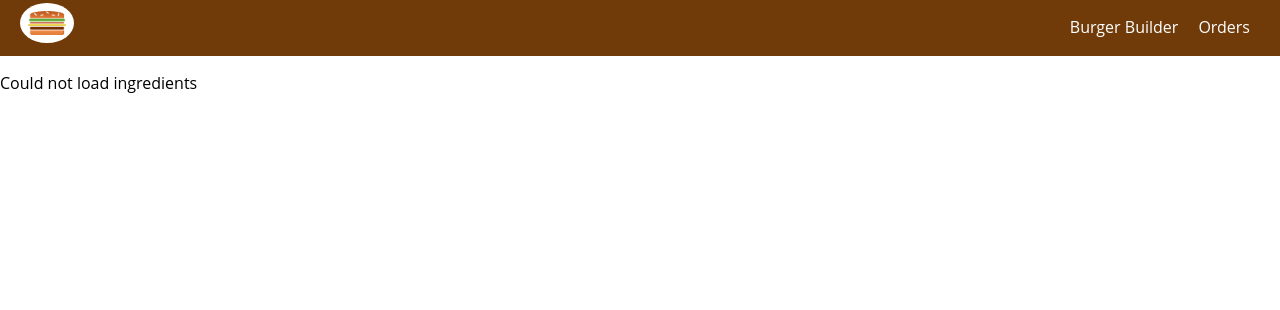
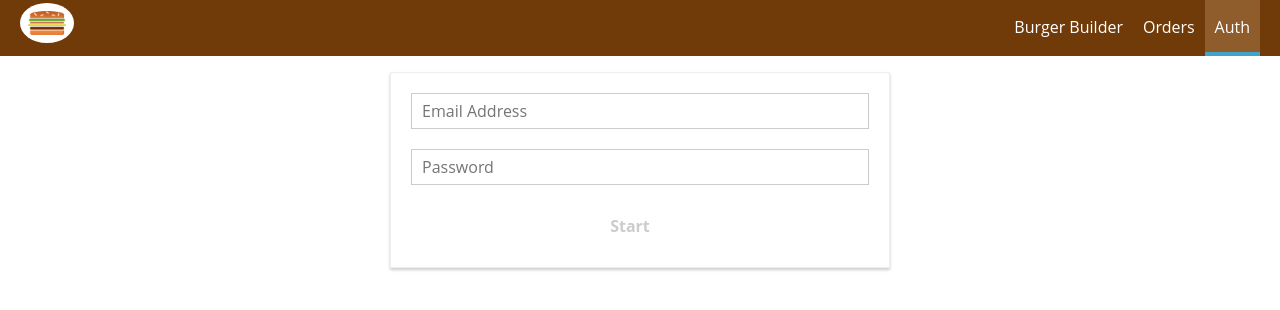
Before and after one commit to nosnibor89/burguer-builder, a React app: page /auth in a window 1280 px wide. Shown: the top 310 px of the page. Built offline with nearby package versions, Linux system fonts and the light colour scheme; no server answers; the HTML template or start-up script is replaced by a standard one.

Commit message:
Staring with auth components and reducers

```diff
--- a/src/App.js
+++ b/src/App.js
@@ -5,6 +5,7 @@ import Auxiliar from "./hoc/Auxiliar";
 import {Route, Switch} from "react-router-dom";
 import Checkout from "./containers/Checkout/Checkout";
 import Orders from "./containers/Orders/Orders";
+import Auth from "./containers/Auth/Auth";
 
 class App extends Component {
   render() {
@@ -14,6 +15,7 @@ class App extends Component {
             <Switch>
                 <Route path="/checkout" component={Checkout} />
                 <Route path="/orders" component={Orders} />
+                <Route path="/auth" component={Auth} />
                 <Route path="/" component={BurgerBuilder} />
             </Switch>
         </Layout>
--- /dev/null
+++ b/src/api/auth.js
@@ -0,0 +1,13 @@
+import axios from './axios';
+
+
+const firebaseAPI = 'https://www.googleapis.com/identitytoolkit/v3/relyingparty/signupNewUser?key=AIzaSyDjGtamiUdYg0K-n6ujbHUcsTQpWD1AtC8';
+
+
+class AuthApi {
+    static getToken({email, password}) {
+        return axios.post(firebaseAPI, {email, password, returnSecureToken: true});
+    }
+}
+
+export default AuthApi;
--- /dev/null
+++ b/src/api/axios.js
@@ -0,0 +1,8 @@
+import axios from 'axios';
+
+
+const instance = axios.create({
+    baseURL: 'https://my-recipes-a5503.firebaseio.com'
+});
+
+export default instance;
--- a/src/api/orders.js
+++ b/src/api/orders.js
@@ -1,21 +1,21 @@
-import axios from 'axios';
+import axios from './axios';
 
 
-const instance = axios.create({
-    baseURL: 'https://my-recipes-a5503.firebaseio.com'
-});
+// const instance = axios.create({
+//     baseURL: 'https://my-recipes-a5503.firebaseio.com'
+// });
 
 class OrdersApi {
     static saveOrder(order) {
-        return instance.post('/burger-orders.json', order)
+        return axios.post('/burger-orders.json', order)
     }
 
     static getOrders() {
-        return instance.get('/burger-orders.json');
+        return axios.get('/burger-orders.json');
     }
 
     static getIngredients() {
-        return instance.get('/ingredients.json');
+        return axios.get('/ingredients.json');
     }
 }
 
--- a/src/components/UI/NavigationItems/NavigationItems.js
+++ b/src/components/UI/NavigationItems/NavigationItems.js
@@ -6,6 +6,7 @@ const NavigationItems = (props) => (
     <ul className={classes.NavigationItems}>
         <NavItem link="/">Burger Builder</NavItem>
         <NavItem link="/orders">Orders</NavItem>
+        <NavItem link="/auth">Auth</NavItem>
     </ul>
 );
 
--- /dev/null
+++ b/src/containers/Auth/Auth.css
@@ -0,0 +1,15 @@
+.Auth {
+    margin: 20px auto;
+    width: 80%;
+    text-align: center;
+    box-shadow: 0 2px 3px #ccc;
+    border: 1px solid #eee;
+    padding: 10px;
+    box-sizing: border-box;
+}
+
+@media (min-width: 600px) {
+    .Auth {
+        width: 500px;
+    }
+}
--- /dev/null
+++ b/src/containers/Auth/Auth.js
@@ -0,0 +1,138 @@
+import React, { Component } from 'react';
+import { connect } from 'react-redux';
+
+import Input from "../../components/UI/Input/Input";
+import Button from "../../components/UI/Button/Button";
+import classes from './Auth.css';
+import * as authActions from '../../store/actions';
+
+
+class Auth extends Component{
+
+    state = {
+        controls: {
+            email: {
+                element: 'input',
+                elementConfig: {
+                    type: 'email',
+                    placeholder: 'Email Address',
+                },
+                value: '',
+                validation: {
+                    required: true,
+                    isEmail: true,
+                },
+                touched: false,
+                valid: false,
+            },
+            password: {
+                element: 'input',
+                elementConfig: {
+                    type: 'password',
+                    placeholder: 'Password',
+                },
+                value: '',
+                validation: {
+                    required: true,
+                    minLength: 6,
+                },
+                touched: false,
+                valid: false,
+            },
+        },
+        formIsValid: false,
+    }
+
+    checkValidity(value, rules) {
+        let isValid = true;
+        if(rules && rules.required){
+            isValid = value.trim() !== '' && isValid;
+        }
+
+        return isValid;
+    }
+
+    isValidForm(form) {
+        let isValid = true;
+        for (const i in form){
+            const input = form[i];
+            if(input.validation && !input.valid){
+                isValid = false;
+            }
+        }
+
+        return isValid;
+    }
+
+    inputChangedHandler = (event, inputIdentifier) => {
+        const newValue = event.target.value;
+
+        const updatedForm = {
+            ...this.state.controls
+        };
+
+        const updatedInput = {
+            ...updatedForm[inputIdentifier],
+            value: newValue,
+        };
+
+        //Update validation settings
+        if(updatedForm[inputIdentifier].validation){
+            updatedInput.valid = this.checkValidity(newValue, updatedForm[inputIdentifier].validation);
+            updatedInput.touched = true;
+        }
+
+
+        updatedForm[inputIdentifier] = updatedInput;
+
+        const formIsValid = this.isValidForm(updatedForm);
+
+        this.setState({controls: updatedForm, formIsValid: formIsValid});
+
+    }
+
+    submit = (event) => {
+        event.preventDefault();
+        this.props.tryAuth(this.state.controls.email.value, this.state.controls.password.value);
+    }
+
+    render(){
+        const formElementArray = [];
+
+        for(const key in this.state.controls){
+            formElementArray.push({
+                id: key,
+                config: this.state.controls[key]
+            });
+        }
+
+        const formInputs =  formElementArray.map(formInput =>
+            (
+                <Input key={formInput.id}
+                       onChange={(event) => this.inputChangedHandler(event, formInput.id)}
+                       elementType={formInput.config.element}
+                       elementConfig={formInput.config.elementConfig}
+                       invalid={!formInput.config.valid}
+                       touched={formInput.config.touched}
+                       validation={formInput.config.validation}
+                       value={formInput.config.value} />
+            )
+        );
+
+        return (
+            <div className={classes.Auth}>
+                <form onSubmit={this.submit}>
+                    {formInputs}
+                    <Button type="Success" disabled={!this.state.formIsValid}>Start</Button>
+                </form>
+            </div>
+        )
+    }
+}
+
+const mapDispatchtoProps = dispatch => ({
+    tryAuth: (username, password) => dispatch(authActions.tryAuth(username, password)),
+})
+
+
+export default connect(null, mapDispatchtoProps)(Auth);
--- a/src/store/actions/actionsTypes.js
+++ b/src/store/actions/actionsTypes.js
@@ -13,3 +13,7 @@ export const PURCHASE_BURGER_INIT = 'PURCHASE_BURGER_INIT';
 export const FETCH_ORDERS_STARTED = 'FETCH_ORDERS_STARTED';
 export const FETCH_ORDERS_SUCCESS = 'FETCH_ORDERS_SUCCESS';
 export const FETCH_ORDERS_FAILED = 'FETCH_ORDERS_FAILED';
+
+export const AUTH_STARTED = 'AUTH_STARTED';
+export const AUTH_SUCCESS = 'AUTH_SUCCESS';
+export const AUTH_FAILED = 'AUTH_FAILED';
--- /dev/null
+++ b/src/store/actions/auth.js
@@ -0,0 +1,35 @@
+import * as actionTypes from './actionsTypes';
+import AuthApi from "../../api/auth";
+
+
+export const AuthStarted = (username, password) => ({
+    type: actionTypes.AUTH_STARTED,
+});
+
+export const AuthSuccess = (data) => ({
+    type: actionTypes.AUTH_SUCCESS,
+    authData: data,
+});
+
+export const AuthFailed = (error) => ({
+    type: actionTypes.AUTH_FAILED,
+    error: error,
+});
+
+
+export const tryAuth = (username, password) => {
+    return dispatch => {
+        dispatch(AuthStarted());
+
+        AuthApi.getToken({email: username, password})
+            .then(res => {
+                console.log(res);
+                dispatch(AuthSuccess(res.data));
+            })
+            .catch(err => {
+                console.log(err);
+                dispatch(AuthFailed(err));
+            })
+
+    }
+}
--- a/src/store/actions/index.js
+++ b/src/store/actions/index.js
@@ -9,3 +9,8 @@ export {
     purchaseInit,
     tryFetchOrders,
 } from './order';
+
+export {
+    tryAuth,
+}
+from './auth';
```
Also changed, not shown: src/components/UI/Input/Input.js (+0 -28 lines), src/containers/Checkout/ContactData/ContactData.js (+0 -16 lines).
